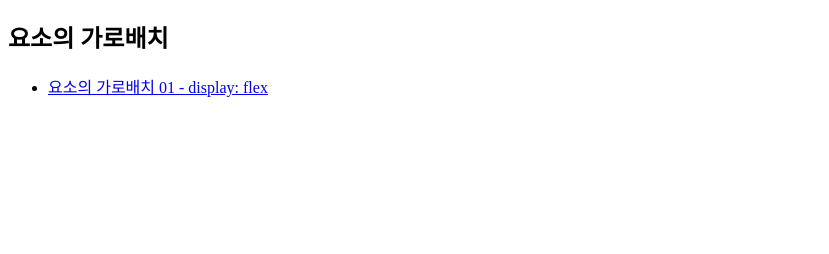
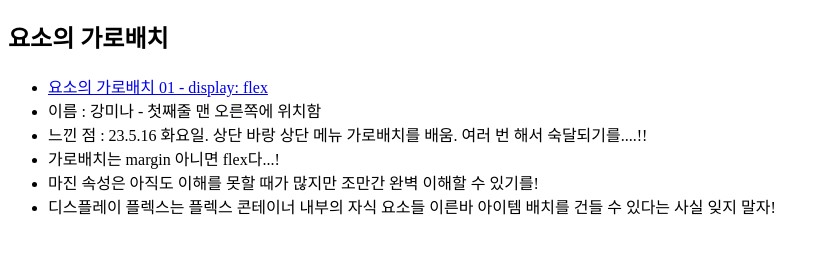
Before and after one commit to kangmina91/HTML_BASIC, a plain HTML site: page index.html in a window 1280 px wide. Shown: the part 70-324 px from the top of the page, without its empty margins (0-829 px from the left). Drawn offline with Linux system fonts and the light colour scheme.

Commit message:
html 베이직 실습!
실습!

```diff
--- a/index.html
+++ b/index.html
@@ -12,8 +12,20 @@
     <h1>html basic - 처음배우는 html</h1>
     <h2>요소의 가로배치</h2>
     <ul>
-        <li><a href="./doc/01_display.html" target="_blank">요소의 가로배치 01 - display: flex </a></li>
+        <li>
+            <a href="./doc/01_display.html" target="_blank">요소의 가로배치 01 - display: flex
+            </a>
+
+        </li>
+        <li> 이름 : 강미나 - 첫째줄 맨 오른쪽에 위치함 </li>
+        <li> 느낀 점 : 23.5.16 화요일. 상단 바랑 상단 메뉴 가로배치를 배움. 여러 번 해서 숙달되기를....!!</li>
+        <li>가로배치는 margin 아니면 flex다...!</li>
+        <li>마진 속성은 아직도 이해를 못할 때가 많지만 조만간 완벽 이해할 수 있기를!</li>
+        <li>디스플레이 플렉스는 플렉스 콘테이너 내부의 자식 요소들 이른바 아이템 배치를 건들 수 있다는 사실 잊지 말자!</li>
+
+
     </ul>
+
 </body>
 
 </html>
```
